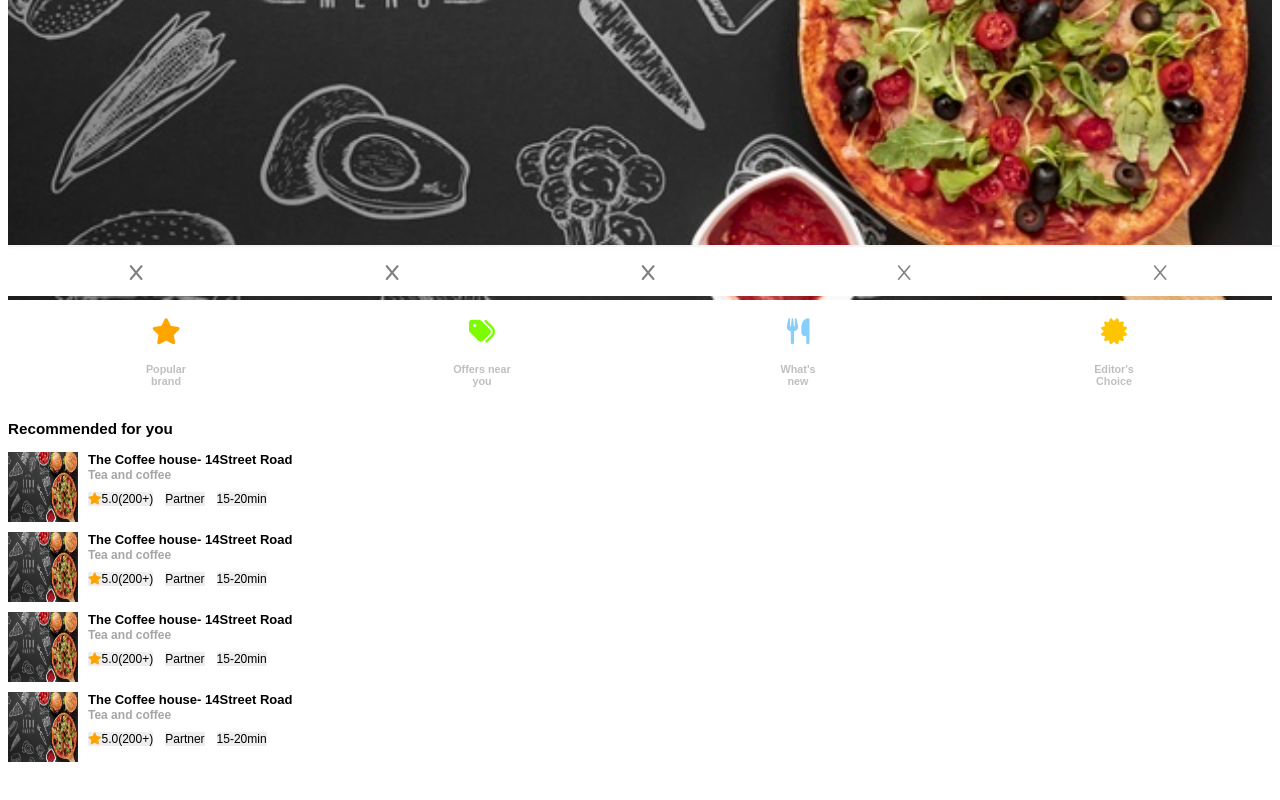
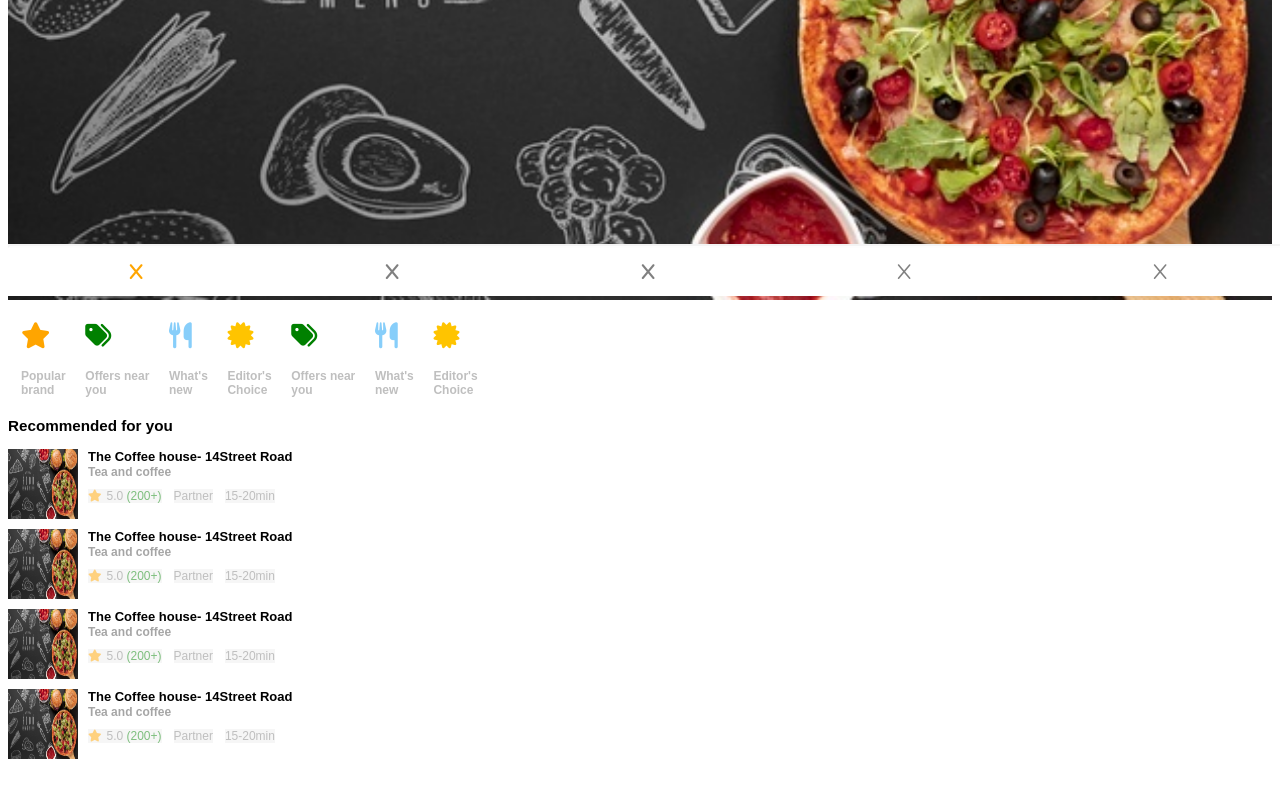
Before and after one commit to rishikalokesh2512/HTML-Assignments, a plain HTML site: page design4.html in a window 1280 px wide. Shown: the part 504-1304 px from the top of the page. Before the commit the page ends 1274 px from the top, so only its background shows below. Drawn offline with Linux system fonts and the light colour scheme.

Commit message:
design 4

```diff
--- a/css/design4.css
+++ b/css/design4.css
@@ -8,7 +8,7 @@ header {
 }
 .text-gray {
   color: gray;
-  opacity: 0.8;
+  opacity: 0.5;
   font-size: 12px;
 }
 .change {
@@ -27,19 +27,9 @@ header {
   width: 100%;
   height: auto;
 }
-.icon-title {
-  color: gray;
-  text-align: center;
-  opacity: 0.5;
-}
-.icons {
-  text-align: center;
-  display: grid;
-  grid-template-columns: 1fr 1fr 1fr 1fr;
-  padding-top: 1rem;
-}
+
 .fa-tags {
-  color: lawngreen;
+  color: green;
 }
 .fa-star {
   color: orange;
@@ -60,7 +50,6 @@ header {
   display: grid;
   grid-template-columns: 1fr 1fr 1fr 1fr 1fr;
   text-align: center;
-  color: gray;
   z-index: 1;
   padding: 15px 0 15px 0;
   background-color: white;
@@ -72,14 +61,13 @@ footer {
   background-color: white;
   position: fixed;
   width: 100%;
-  bottom: 0;
-  margin: 0;
+  bottom: 0px;
 }
 .row {
   display: grid;
   grid-template-columns: 1fr;
   grid-gap: 10px;
-  position: relative;
+  padding-bottom: 50px;
 }
 .title {
   opacity: 1;
@@ -105,3 +93,34 @@ footer {
   background-color: #eee;
   font-size: 12px;
 }
+.badge-col .fa-star {
+  padding-right: 5px;
+}
+.text-green {
+  color: green;
+}
+a {
+  text-decoration: none;
+  color: gray;
+}
+a:hover,
+a:active,
+.active {
+  color: orange;
+}
+.icons-container {
+  padding: 5px 5px 0 5px;
+  white-space: nowrap;
+  overflow-x: auto;
+}
+
+.box {
+  margin: 15px 8px 0px 8px;
+  display: inline-block;
+}
+::-webkit-scrollbar {
+  width: 0; /* Remove scrollbar space */
+}
+.recommendations h3 {
+  margin-top: 0;
+}
--- a/design4.html
+++ b/design4.html
@@ -13,70 +13,80 @@
 <body>
     <header>
         <p class="text-gray">Deliver to</p>
-       <p><span><i class="fas fa-map-marker-alt"></i></span>Miss A Duo Building <span ><button class="change">Change</button></span></p>
+        <p><span><i class="fas fa-map-marker-alt"></i></span>Miss A Duo Building <span><button
+                    class="change">Change</button></span></p>
     </header>
     <hr>
     <div class="container">
         <img src="images/banner.jpg" alt="banner-image" class="banner-img">
 
-    <div class="icons">
-        <div class="col">
-            <i class="fas fa-2x fa-star"></i>
-            <h5 class="icon-title">Popular <br>brand</h5>
-        </div>
-        <div class="col">
-        <i class="fas fa-2x fa-tags"></i>
-        <h5 class="icon-title">Offers near<br> you</h5>
-    </div>
-    <div class="col">
-        <i class="fas fa-2x fa-utensils"></i>
-        <h5 class="icon-title">What's <br>new</h5>
-    </div>
-    <div class="col">
-        <i class="fas fa-2x fa-certificate"></i>
-        <h5 class="icon-title">Editor's <br>Choice</h5>
+
+
+        <div class="icons-container">
+            <div class="box"> <i class="fas fa-2x fa-star"></i>
+                <h5 class=" text-gray">Popular <br>brand</h5></div>
+            <div class="box"><i class="fas fa-2x fa-tags"></i>
+                <h5 class="text-gray">Offers near<br> you</h5></div>
+            <div class="box"> <i class="fas fa-2x fa-utensils"></i>
+                <h5 class="text-gray">What's <br>new</h5></div>
+            <div class="box"> <i class="fas fa-2x fa-certificate"></i>
+                <h5 class="text-gray">Editor's <br>Choice</h5></div>
+            <div class="box"> <i class="fas fa-2x fa-tags"></i>
+                <h5 class="text-gray">Offers near<br> you</h5></div>
+            <div class="box"><i class="fas fa-2x fa-utensils"></i>
+                <h5 class="text-gray">What's <br>new</h5></div>
+            <div class="box"> <i class="fas fa-2x fa-certificate"></i>
+                <h5 class="text-gray">Editor's <br>Choice</h5></div>
         </div>
 
-    </div>
+
         <div class="recommendations">
             <h3>Recommended for you</h3>
             <div class="row">
                 <div class="col">
                     <img src="images/banner.jpg" width="70" height="70" class="menu">
-                <h5 class="title">The Coffee house- 14Street Road<span class="category"><br>Tea and coffee</span></h5>
+                    <h5 class="title">The Coffee house- 14Street Road<span class="category"><br>Tea and coffee</span>
+                    </h5>
                     <div class="badges">
-                <div class="col badge-col"><i class="fas fa-star"></i>5.0<span>(200+)</span></div>
-                <div class="col badge-col">Partner</div>
-                <div class="col badge-col">15-20min</div>
+                        <div class="col badge-col  text-gray"><i class="fas fa-star"></i>5.0<span class="text-green">
+                                (200+)</span></div>
+                        <div class="col badge-col text-gray">Partner</div>
+                        <div class="col badge-col text-gray">15-20min</div>
                     </div>
                 </div>
 
                 <div class="col">
                     <img src="images/banner.jpg" width="70" height="70" class="menu">
-                <h5 class="title">The Coffee house- 14Street Road<span class="category"><br>Tea and coffee</span></h5>
+                    <h5 class="title">The Coffee house- 14Street Road<span class="category"><br>Tea and coffee</span>
+                    </h5>
                     <div class="badges">
-                <div class="col badge-col"><i class="fas fa-star"></i>5.0<span>(200+)</span></div>
-                <div class="col badge-col">Partner</div>
-                <div class="col badge-col">15-20min</div>
+                        <div class="col badge-col text-gray"><i class="fas fa-star"></i>5.0<span class="text-green">
+                                (200+)</span></div>
+                        <div class="col badge-col  text-gray">Partner</div>
+                        <div class="col badge-col text-gray">15-20min</div>
                     </div>
                 </div>
 
                 <div class="col">
                     <img src="images/banner.jpg" width="70" height="70" class="menu">
-                <h5 class="title">The Coffee house- 14Street Road<span class="category"><br>Tea and coffee</span></h5>
+                    <h5 class="title">The Coffee house- 14Street Road<span class="category"><br>Tea and coffee</span>
+                    </h5>
                     <div class="badges">
-                <div class="col badge-col"><i class="fas fa-star"></i>5.0<span>(200+)</span></div>
-                <div class="col badge-col">Partner</div>
-                <div class="col badge-col">15-20min</div>
+                        <div class="col badge-col text-gray"><i class="fas fa-star"></i>5.0<span class="text-green">
+                                (200+)</span></div>
+                        <div class="col badge-col text-gray">Partner</div>
+                        <div class="col badge-col text-gray">15-20min</div>
                     </div>
                 </div>
                 <div class="col">
                     <img src="images/banner.jpg" width="70" height="70" class="menu">
-                <h5 class="title">The Coffee house- 14Street Road<span class="category"><br>Tea and coffee</span></h5>
+                    <h5 class="title">The Coffee house- 14Street Road<span class="category"><br>Tea and coffee</span>
+                    </h5>
                     <div class="badges">
-                <div class="col badge-col"><i class="fas fa-star"></i>5.0<span>(200+)</span></div>
-                <div class="col badge-col">Partner</div>
-                <div class="col badge-col">15-20min</div>
+                        <div class="col badge-col text-gray"><i class="fas fa-star"></i>5.0<span class="text-green">
+                                (200+)</span></div>
+                        <div class="col badge-col text-gray">Partner</div>
+                        <div class="col badge-col text-gray">15-20min</div>
                     </div>
                 </div>
             </div>
@@ -84,11 +94,11 @@
         <footer class="">
             <hr class="footer-line">
             <div class="footer-icons">
-            <i class="fas fa-x fa-home"></i>
-            <i class=" fas fa-x fa-search"></i>
-            <i class="fas fa-x fa-desktop"></i>
-            <i class="far fa-x fa-clipboard"></i>
-            <i class="far fa-x fa-user"></i>
+                <a href="#container" class="active"> <i class="fas fa-x fa-home"></i></a>
+                <a href="#"> <i class=" fas fa-x fa-search"></i></a>
+                <a href="#"> <i class="fas fa-x fa-desktop"></i></a>
+                <a href="#"> <i class="far fa-x fa-clipboard"></i></a>
+                <a href="#"> <i class="far fa-x fa-user"></i></a>
             </div>
         </footer>
     </div>
```
Also changed, not shown: images/46499235_2312102085486223_1052089742809628672_o (1).jpg (added). Lines whose indentation alone changed are shown as unchanged.
